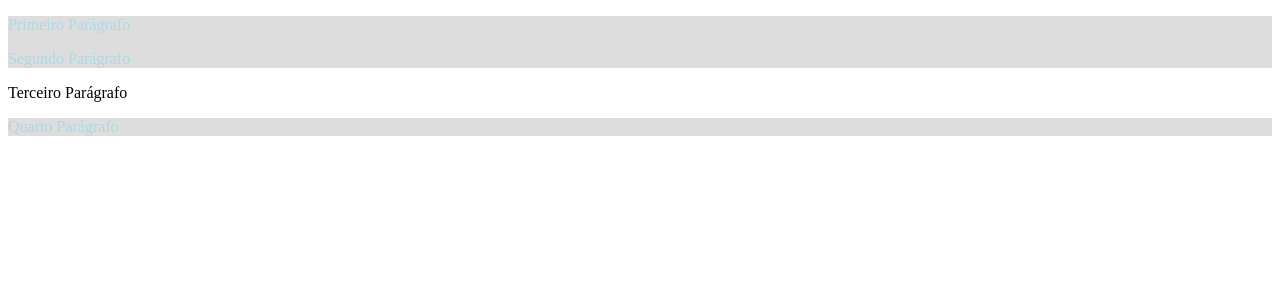
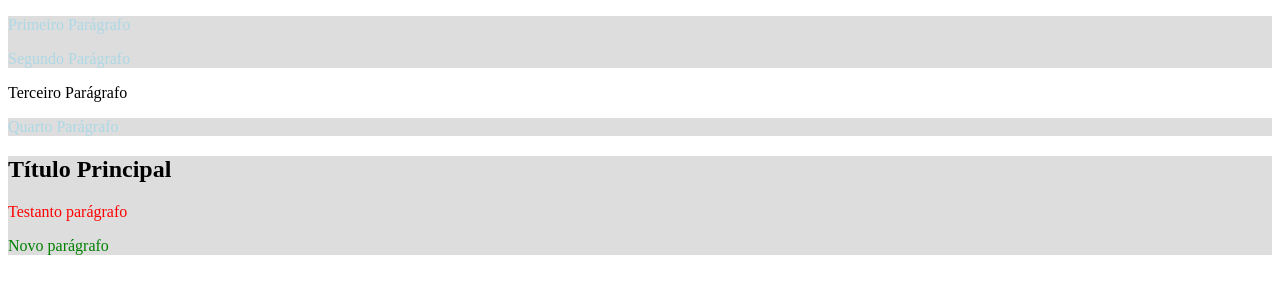
Before and after one commit to RicardoFerrazPereira/sass-scss-curso-udemy, a plain HTML site: page 3_Regras_de_estilo/index.html in a window 1280 px wide. Drawn offline with Linux system fonts and the light colour scheme.

Commit message:
Nesting com listas

```diff
--- a/3_Regras_de_estilo/index.html
+++ b/3_Regras_de_estilo/index.html
@@ -15,5 +15,10 @@
     <div>
         <p>Quarto Parágrafo</p>
     </div>
+    <main>
+        <h2>Título Principal</h2>
+        <p class="p-vermelho">Testanto parágrafo</p>
+        <p>Novo parágrafo</p>
+    </main>
 </body>
 </html>
--- a/3_Regras_de_estilo/sass/styles.sass
+++ b/3_Regras_de_estilo/sass/styles.sass
@@ -1,5 +1,12 @@
-div
+div, main
     background: #ddd
 
     p
         color: lightblue
+// Como o css é em cascata, a hierárquia é de baixo para cima
+// Vai prevalecer o p red
+main
+    .p-vermelho
+        color: red
+    p
+        color: green
```
Also changed, not shown: 3_Regras_de_estilo/css/styles.css, 1 other file.
